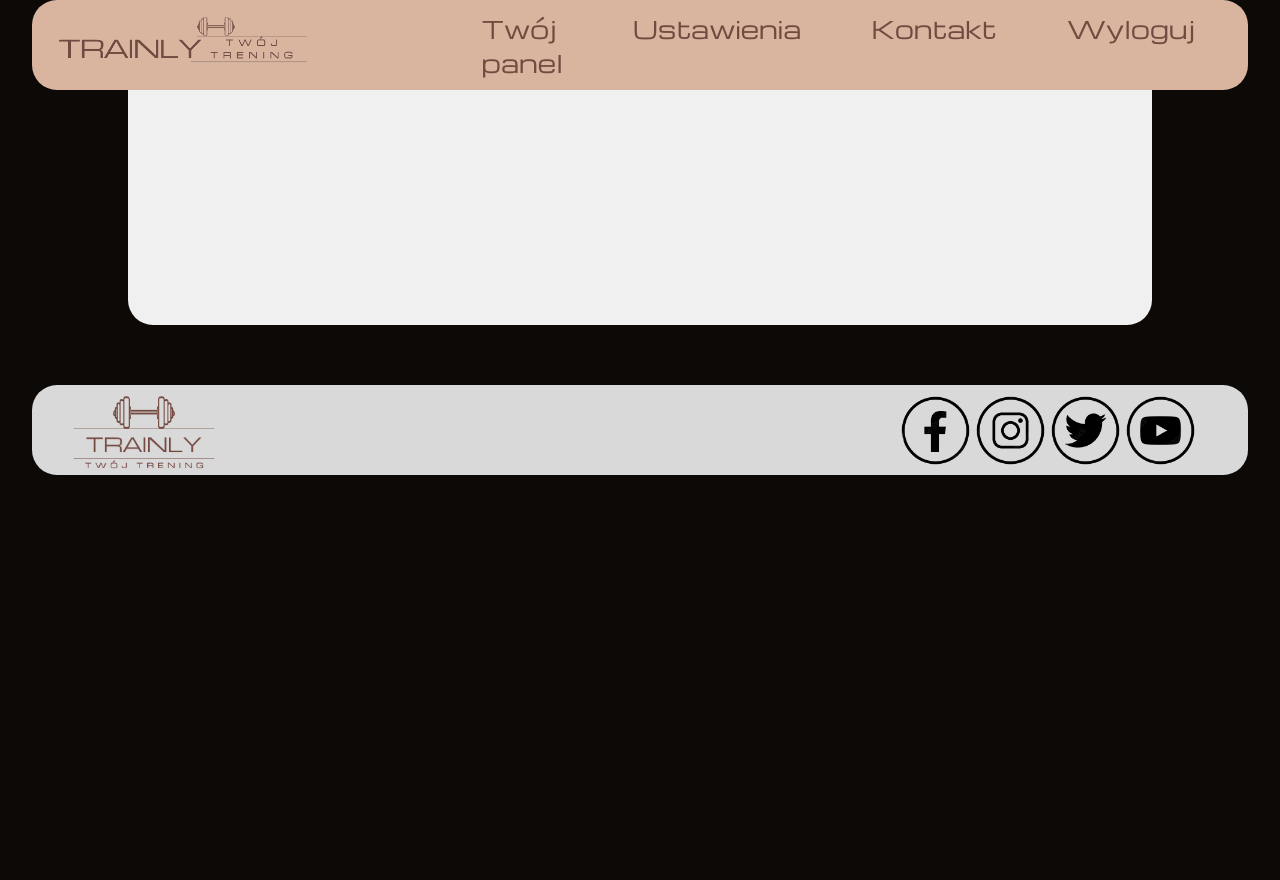
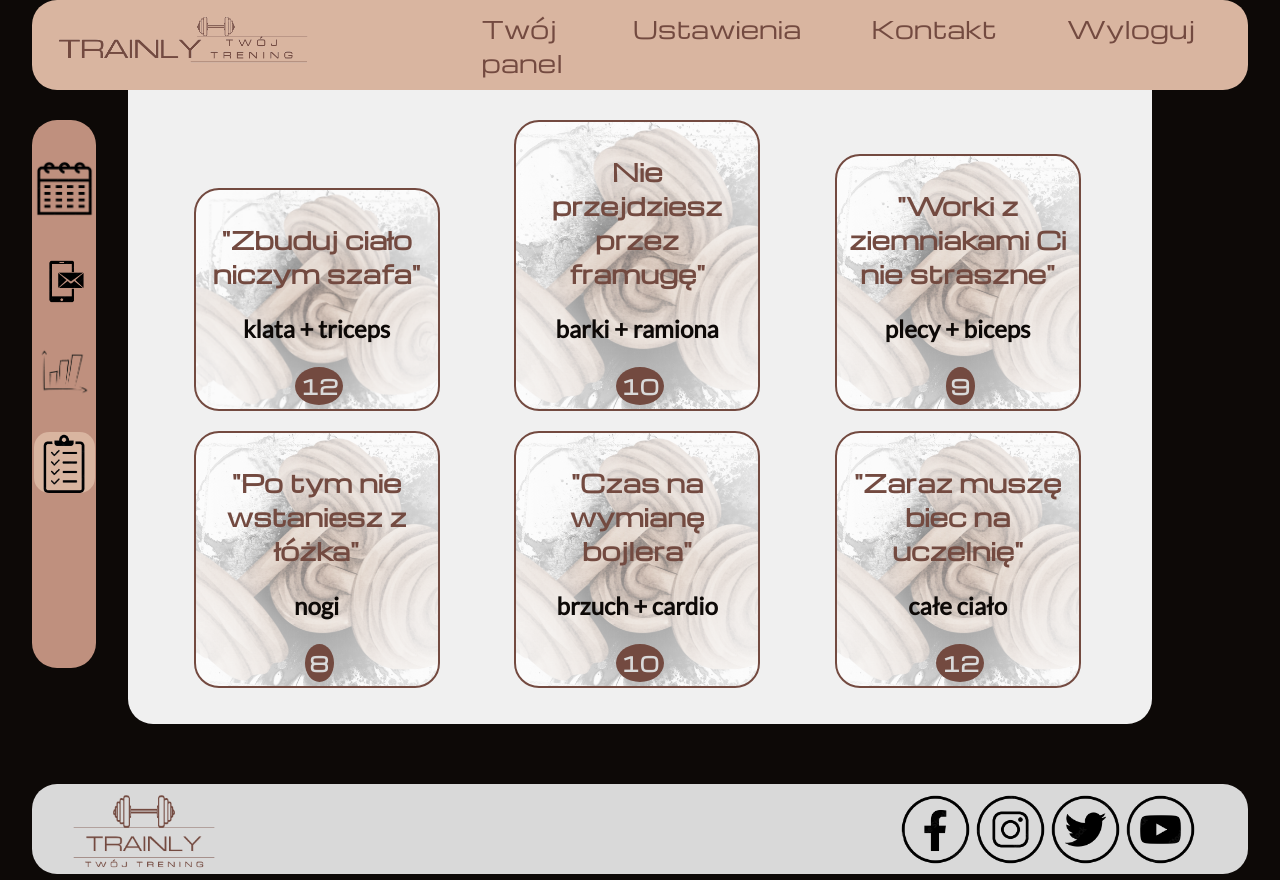
Before and after one commit to Radzio310/Trainly---your-training, a PHP site: page /our_list.html in a window 1280 px wide. Before the commit the page ends 475 px from the top, so only its background shows below. Run offline with PHP 8.4, Linux system fonts and the light colour scheme; some libraries are stand-ins or nearby versions.

Commit message:
sidebar on list_subpages and our_list creating

```diff
--- a/our_list.html
+++ b/our_list.html
@@ -51,23 +51,111 @@
         </div>
         <div class="menu">
           <ul>
-            <a href="userpage.html">
-              <li>Twój panel</li>
+            <a href="userpage.html?show_lists=true">
+              <li id="konto">Twój panel</li>
             </a>
             <a href="settings.html">
-              <li>Ustawienia</li>
+              <li id="konto">Ustawienia</li>
             </a>
             <a href="user_contact.html">
-              <li>Kontakt</li>
+              <li id="konto">Kontakt</li>
             </a>
             <a href="index.html">
-              <li>Wyloguj</li>
+              <li id="konto">Wyloguj</li>
             </a>
           </ul>
         </div>
       </nav>
     </header>
-    <main></main>
+    <main>
+      <div class="sidebar">
+        <ul>
+          <li id="konto">
+            <img
+              src="Graphics\Kalendarz.png"
+              alt="Kalendarz"
+              onclick="sidebar('show_calendar')"
+              id="kalendarz"
+            />
+          </li>
+          <li id="konto">
+            <img
+              src="Graphics\Powiadomienia.png"
+              alt="Historia i powiadomienia"
+              onclick="sidebar('show_notes')"
+              id="powiadomienia"
+            />
+          </li>
+          <li id="konto">
+            <img
+              src="Graphics\Statystyki.png"
+              alt="Statystyki"
+              onclick="sidebar('show_stats')"
+              id="statystyki"
+            />
+          </li>
+          <li id="konto">
+            <img
+              class="selected"
+              src="Graphics\Lista.png"
+              alt="Lista ćwiczeń"
+              onclick="sidebar('show_lists')"
+              id="lista"
+            />
+          </li>
+        </ul>
+      </div>
+
+      <ul class="nasze-listy">
+        <li onclick="openModal()">
+          <h3>"Zbuduj ciało niczym szafa"</h3>
+          <p>klata + triceps</p>
+          <span class="badge">12</span>
+        </li>
+        <li onclick="openModal()">
+          <h3>Nie przejdziesz przez framugę"</h3>
+          <p>barki + ramiona</p>
+          <span class="badge">10</span>
+        </li>
+        <li onclick="openModal()">
+          <h3>"Worki z ziemniakami Ci nie straszne"</h3>
+          <p>plecy + biceps</p>
+          <span class="badge">9</span>
+        </li>
+        <li onclick="openModal()">
+          <h3>"Po tym nie wstaniesz z łóżka"</h3>
+          <p>nogi</p>
+          <span class="badge">8</span>
+        </li>
+        <li onclick="openModal()">
+          <h3>"Czas na wymianę bojlera"</h3>
+          <p>brzuch + cardio</p>
+          <span class="badge">10</span>
+        </li>
+        <li onclick="openModal()">
+          <h3>"Zaraz muszę biec na uczelnię"</h3>
+          <p>całe ciało</p>
+          <span class="badge">12</span>
+        </li>
+      </ul>
+
+      <div id="myModal" class="modal">
+        <div class="modal-content">
+          <span class="close" onclick="closeModal()">&times;</span>
+          <div id="create-list" class="create">
+            <h3>Tu możesz edytować naszą listę</h3>
+            <input type="text" id="myInput" placeholder="Nazwa ćwiczenia..." />
+            <span onclick="newElement()" class="addBtn">Dodaj</span>
+          </div>
+          <ul id="our_addEx">
+            <li>Przykładowe ćwiczenie nr 1</li>
+            <li>Przykładowe ćwiczenie nr 2</li>
+            <li>Przykładowe ćwiczenie nr 3</li>
+          </ul>
+          <div class="button" onclick="saveList()">Dodaj do Twoich list</div>
+        </div>
+      </div>
+    </main>
     <footer>
       <a href="user_homepage.html"
         ><img class="logo" src="Graphics/Trainly-logo_2.png"
@@ -88,6 +176,68 @@
           menu.classList.toggle("active");
         });
       });
+
+      // Create a "close" button and append it to each list item
+      var myNodelist = document.getElementsByTagName("LI");
+      var i;
+      for (i = 0; i < myNodelist.length; i++) {
+        var span = document.createElement("SPAN");
+        var txt = document.createTextNode("\u00D7");
+        span.className = "delete";
+        span.appendChild(txt);
+        myNodelist[i].appendChild(span);
+      }
+
+      // Click on a close button to hide the current list item
+      var close = document.getElementsByClassName("delete");
+      for (var i = 0; i < close.length; i++) {
+        close[i].onclick = function () {
+          var div = this.parentElement;
+          div.style.display = "none";
+        };
+      }
+
+      // Create a new list item when clicking on the "Add" button
+      function newElement() {
+        var li = document.createElement("li");
+        var inputValue = document.getElementById("myInput").value;
+        var t = document.createTextNode(inputValue);
+        li.appendChild(t);
+        if (inputValue === "") {
+          alert("You must write something!");
+        } else {
+          document.getElementById("our_addEx").appendChild(li);
+        }
+        document.getElementById("myInput").value = "";
+
+        var span = document.createElement("SPAN");
+        var txt = document.createTextNode("\u00D7");
+        span.className = "delete";
+        span.appendChild(txt);
+        li.appendChild(span);
+
+        for (var i = 0; i < close.length; i++) {
+          close[i].onclick = function () {
+            var div = this.parentElement;
+            div.style.display = "none";
+          };
+        }
+      }
+
+      // Modal functions
+      function openModal() {
+        var modal = document.getElementById("myModal");
+        modal.style.display = "block";
+      }
+
+      function closeModal() {
+        var modal = document.getElementById("myModal");
+        modal.style.display = "none";
+      }
+
+      function sidebar(where) {
+        window.location.href = "userpage.html?" + where + "=true";
+      }
     </script>
   </body>
 </html>
--- a/style.css
+++ b/style.css
@@ -1385,3 +1385,114 @@ hr {
   font-size: 1vw;
   resize: none;
 }
+
+/* Our_list.html */
+
+.nasze-listy {
+  width: 100%;
+  display: inline-block;
+  margin-left: 2.5%;
+  margin-right: 2.5%;
+  margin-top: 15vh;
+}
+
+.nasze-listy h3 {
+  font-size: 3vh;
+  color: #734a40;
+}
+
+.nasze-listy p {
+  font-size: 3vh;
+  color: #0d0907;
+}
+
+.nasze-listy ul {
+  margin: 0;
+  padding: 0;
+}
+
+.nasze-listy li {
+  align-items: center;
+  justify-content: center;
+  background-image: url("Graphics/Our_lists_choice.png");
+  background-size: cover;
+  background-position: center;
+  color: #d9b5a0;
+  list-style-type: none;
+  padding: 1vh;
+  text-align: center;
+  width: 25%;
+  display: inline-block;
+  border-radius: 25px;
+  margin-bottom: 2.5vh;
+  font-weight: bolder;
+  border: 2px solid #734a40;
+}
+
+.nasze-listy li:hover {
+  background-color: #bf907e;
+  color: #734a40;
+  box-shadow: 0 8px 12px 0 rgba(0, 0, 0, 0.5);
+  cursor: pointer;
+  .badge {
+    background-color: #d9b5a0;
+    color: #734a40;
+  }
+}
+
+.badge {
+  background-color: #734a40;
+  color: #d9d9d9;
+  border-radius: 50%;
+  padding: 5px;
+  text-align: center;
+  margin-left: 5px;
+  font-size: 2.5vh;
+}
+
+#our_addEx {
+  box-sizing: border-box;
+}
+
+/* Remove margins and padding from the list */
+
+#our_addEx ul {
+  margin: 0;
+  padding: 0;
+}
+
+/* Style the list items */
+
+#our_addEx li {
+  border: 1px solid #734a40;
+  list-style-type: none;
+  width: 80%;
+  left: 7.5%;
+  position: relative;
+  padding: 12px;
+  background: #d9b5a0;
+  font-size: 3vh;
+  transition: 0.2s;
+  /* make the list items unselectable */
+  -webkit-user-select: none;
+  -moz-user-select: none;
+  -ms-user-select: none;
+  user-select: none;
+  text-align: center;
+  color: #734a40;
+  font-weight: bolder;
+  border-radius: 25px;
+}
+
+/* Set all odd list items to a different color (zebra-stripes) */
+
+#our_addEx li:nth-child(odd) {
+  background: #bf907e;
+}
+
+/* Darker background-color on hover */
+
+#our_addEx li:hover {
+  box-shadow: 0 20px 24px 0 rgba(0, 0, 0, 0.5);
+  color: rgba(65, 31, 3, 0.3);
+}
```
Also changed, not shown: create_list.html (+41 -0 lines), userpage.html (+15 -0 lines), your_list.html (+44 -2 lines), Graphics/Our_lists_choice.png (added).
